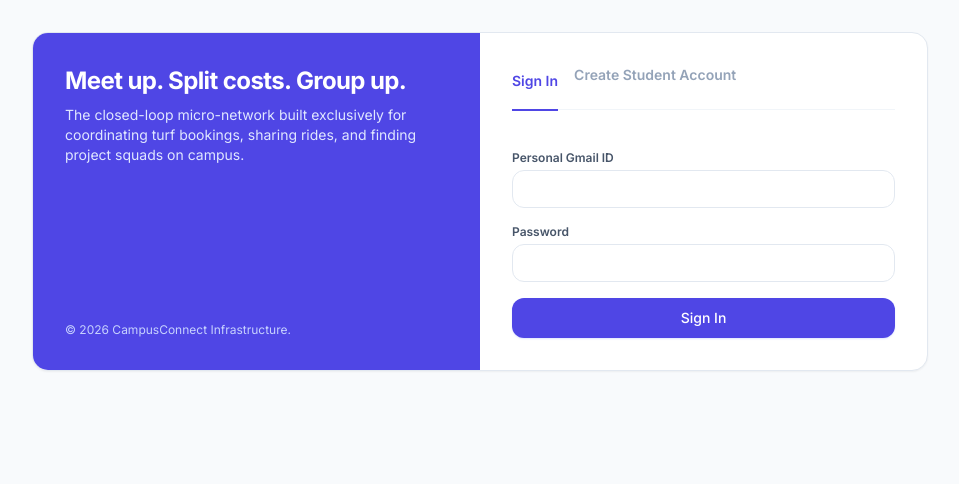
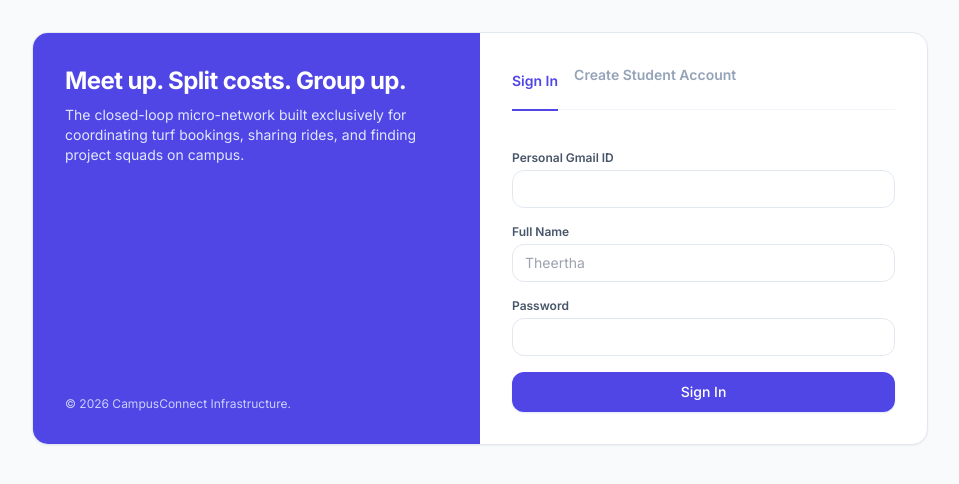
Before and after one commit to Sweyy-goat/amCrewUp, a Flask app: page /login in a window 1280 px wide. Shown: the top 484 px of the page, without its empty margins (160-1119 px from the left). Run offline with Flask 3, Linux system fonts and the light colour scheme; some libraries are stand-ins or nearby versions.

Commit message:
Transition application routing schemas and user interfaces to name first display orientation

```diff
--- a/app/__init__.py
+++ b/app/__init__.py
@@ -29,4 +29,9 @@ def create_app():
         from . import events
         db.create_all() # Automatically creates MySQL tables if they don't exist in Railway
 
+    # Ensure upload directory path exists dynamically on the runtime environment
+    import os
+    if not os.path.exists(app.config['UPLOAD_FOLDER']):
+        os.makedirs(app.config['UPLOAD_FOLDER'])
+
     return app
--- a/app/templates/login.html
+++ b/app/templates/login.html
@@ -24,6 +24,10 @@
                 <label class="block text-xs font-semibold text-slate-600 mb-1">Personal Gmail ID</label>
                 <input type="email" name="email" required class="w-full px-3 py-2 border border-slate-200 rounded-xl text-sm focus:outline-none">
             </div>
+            <div>
+    <label class="block text-xs font-semibold text-slate-600 mb-1">Full Name</label>
+    <input type="text" name="name" required placeholder="Theertha" class="w-full px-3 py-2 border border-slate-200 rounded-xl text-sm focus:outline-none">
+</div>
             <div>
                 <label class="block text-xs font-semibold text-slate-600 mb-1">Password</label>
                 <input type="password" name="password" required class="w-full px-3 py-2 border border-slate-200 rounded-xl text-sm focus:outline-none">
```
